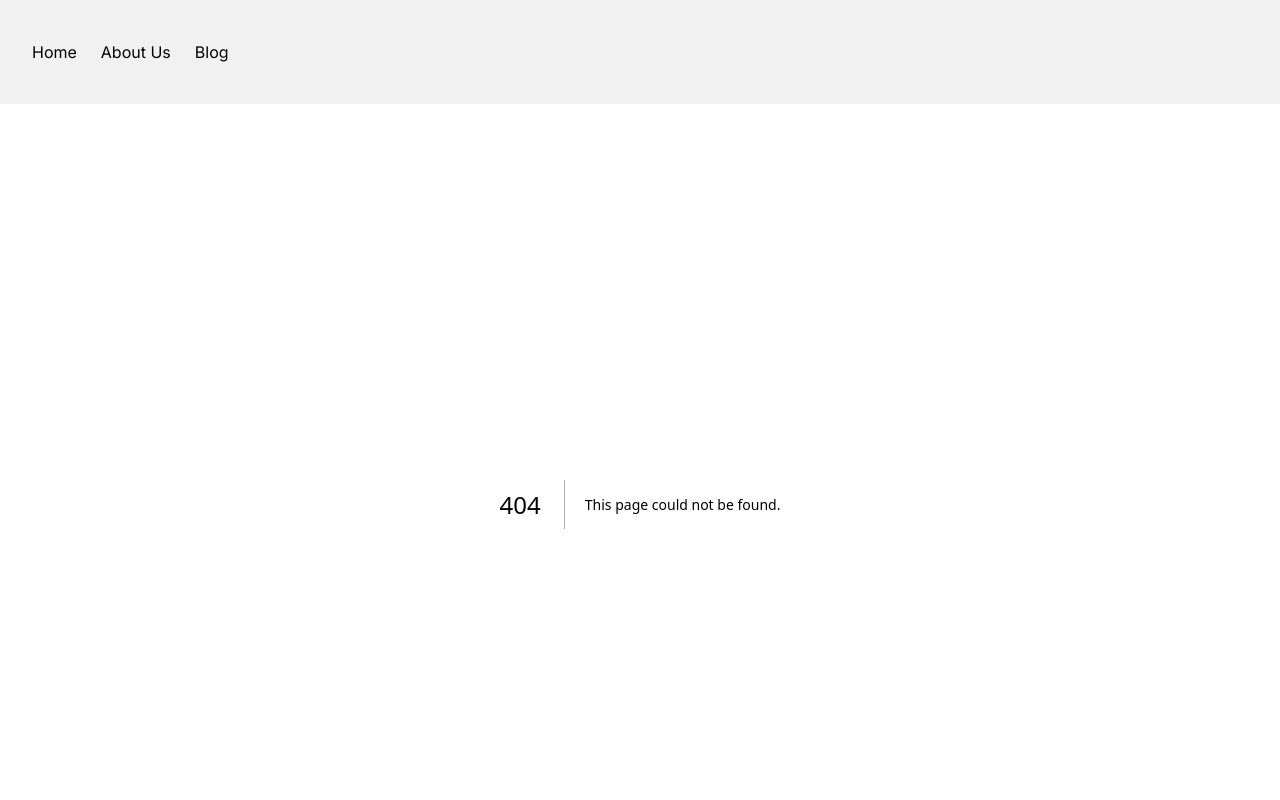
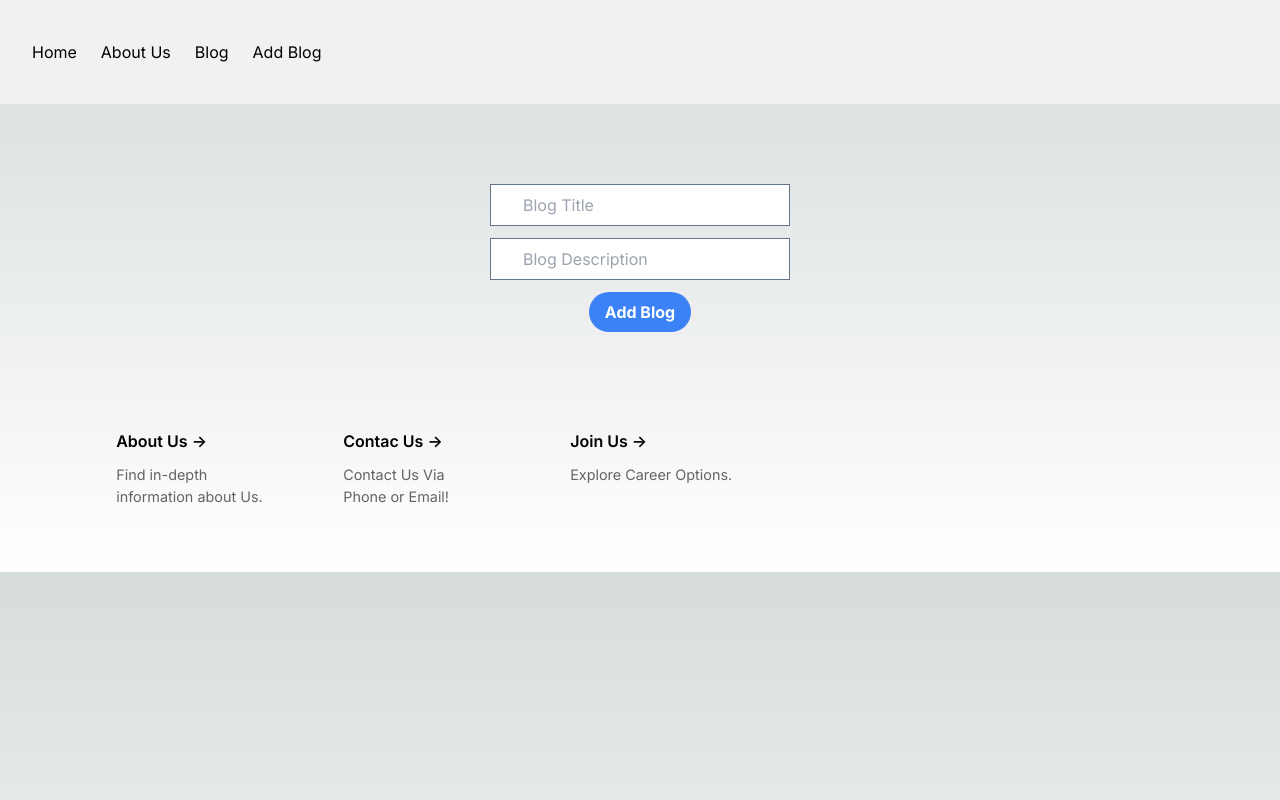
Before and after one commit to prashantTTN/NextJsBlog, a Next.js app: page /addBlog in a window 1280 px wide. Before the commit this address had no page. Shown: the top 800 px of the page. Built offline with nearby package versions, Linux system fonts and the light colour scheme.

Commit message:
create blog functionality

```diff
--- /dev/null
+++ b/app/addBlog/addBlog.module.css
@@ -0,0 +1,5 @@
+.addBlogForm {
+    align-items: center;
+    justify-content: left;
+    margin: 5rem auto;
+}
--- /dev/null
+++ b/app/addBlog/page.js
@@ -0,0 +1,65 @@
+"use client";
+
+import { useState } from "react";
+import { useRouter } from "next/navigation";
+import addBlogStyles from "./addBlog.module.css";
+import nextConfig from '../../next.config.mjs';
+
+export default function AddBlog() {
+  const [title, setTitle] = useState("");
+  const [content, setDescription] = useState("");
+//   const [id, setId] = useState(0);
+
+  const router = useRouter();
+
+  const handleSubmit = async (e) => {
+    e.preventDefault();
+
+    if (!title || !content) {
+      alert("Title and description are required.");
+      return;
+    }
+
+    try {
+    //   console.log('basePath`', `${process.env.MONGODB_URI}`);
+      const res = await fetch(`api/blog`, {
+        method: "POST",
+        headers: {
+          "Content-type": "application/json",
+        },
+        body: JSON.stringify({ title, content}),
+      });
+
+      if (res.ok) {
+        router.push("/blog");
+      } else {
+        throw new Error("Failed to create a topic");
+      }
+    } catch (error) {
+      console.log(error);
+    }
+  };
+
+  return (
+    <form onSubmit={handleSubmit} className={`flex flex-col gap-3 ${addBlogStyles.addBlogForm}`}>
+      <input onChange={(e) => setTitle(e.target.value)}
+        value={title} className="border border-slate-500 px-8 py-2"
+        type="text" placeholder="Blog Title"
+      />
+
+      <input onChange={(e) => setDescription(e.target.value)}
+        value={content} className="border border-slate-500 px-8 py-2"
+        type="text" placeholder="Blog Description"
+      />
+
+        {/* <input onChange={(e) => setId(e.target.value)}
+            value={id} className="border border-slate-500 px-8 py-2"
+            type="number" placeholder="Blog Id"
+        /> */}
+
+      <button type="submit" className="bg-blue-500 hover:bg-blue-700 text-white font-bold py-2 px-4 rounded-full">
+        Add Blog
+      </button>
+    </form>
+  );
+}
--- /dev/null
+++ b/app/api/blog/[id]/route.js
@@ -0,0 +1,18 @@
+import connectMongoDB from "@/libs/mongodb";
+import Topic from "@/models/blog";
+import { NextResponse } from "next/server";
+
+export async function PUT(request, { params }) {
+  const { id } = params;
+  const { newTitle: title, newDescription: description } = await request.json();
+  await connectMongoDB();
+  await Topic.findByIdAndUpdate(id, { title, description });
+  return NextResponse.json({ message: "Topic updated" }, { status: 200 });
+}
+
+// export async function GET(request, { params }) {
+//   const { id } = params;
+//   await connectMongoDB();
+//   const topic = await Topic.findOne({ _id: id });
+//   return NextResponse.json({ topic }, { status: 200 });
+// }
--- /dev/null
+++ b/app/api/blog/route.js
@@ -0,0 +1,26 @@
+import connectMongoDB from "@/libs/mongodb";
+import Blog from "@/models/blog";
+import { NextResponse } from "next/server";
+
+export async function POST(request) {
+  const { title, content} = await request.json();
+  console.log('in route.js===', title, content);
+  await connectMongoDB();
+  await Blog.create({ title, content});
+  console.log('creating blog===', { title, content});
+  return NextResponse.json({ message: "Blog Created" }, { status: 201 });
+}
+
+// export async function GET() {
+//   await connectMongoDB();
+//   const blogs = await Blog.find();
+//   console.log('blogs===', blogs);
+//   return NextResponse.json({ blogs });
+// }
+
+// export async function DELETE(request) {
+//   const id = request.nextUrl.searchParams.get("id");
+//   await connectMongoDB();
+//   await Topic.findByIdAndDelete(id);
+//   return NextResponse.json({ message: "Topic deleted" }, { status: 200 });
+// }
--- a/app/api/route.js
+++ /dev/null
@@ -1,6 +0,0 @@
-
-// export default async function getBlogsDetails(request) {
-//   const res = await fetch('https://dummyapi.online/api/blogposts')
-//   const blogs =  await res.json();
-//   return blogs;
-// }
--- a/app/components/NavBar.js
+++ b/app/components/NavBar.js
@@ -19,6 +19,7 @@ const MENU_LIST = [
   { text: "Home", href: "/" },
   { text: "About Us", href: "/about" },
   { text: "Blog", href: "/blog" },
+  { text: "Add Blog", href: "/addBlog" },
 ];
 const Navbar = () => {
   const [navActive, setNavActive] = useState(null);
--- a/app/components/common.module.css
+++ b/app/components/common.module.css
@@ -128,7 +128,7 @@ padding: 0 20px;
 font-size: 12px;
 text-align: justify;
 padding: 1rem;
-min-height: 250px;
+min-height: 285px;
 }
 
 .redirectBtn {
--- a/libs/mongodb.js
+++ b/libs/mongodb.js
@@ -2,7 +2,8 @@ import mongoose from "mongoose";
 
 const connectMongoDB = async () => {
   try {
-    await mongoose.connect(process.env.MONGODB_URI);
+    // console.log('in connectMongoDB MONGODB_URI===', process.env.MONGODB_URI);
+    await mongoose.connect("mongodb+srv://prashantbaliyan:XdNg3i2d2NvrGHnR@cluster0.lp22mzj.mongodb.net/?retryWrites=true&w=majority&appName=Cluster0");
     console.log("Connected to MongoDB.");
   } catch (error) {
     console.log(error);
--- /dev/null
+++ b/models/blog.js
@@ -0,0 +1,17 @@
+import mongoose, { Schema } from "mongoose";
+
+const blogSchema = new Schema(
+  {
+    title: String,
+    content: String,
+    // id : Number
+  },
+  {
+    timestamps: true,
+  }
+);
+
+// console.log('in blog model', mongoose.models.Blog, mongoose.model("Blog", blogSchema));
+const Blog = mongoose.models.Blog || mongoose.model("Blog", blogSchema);
+// const Blog = mongoose.model("Blog", blogSchema);
+export default Blog;
--- a/package.json
+++ b/package.json
@@ -12,6 +12,7 @@
     "@fortawesome/free-solid-svg-icons": "^6.5.2",
     "@fortawesome/react-fontawesome": "^0.2.1",
     "bootstrap": "^5.3.3",
+    "mongodb": "^6.6.2",
     "mongoose": "^7.3.0",
     "next": "14.2.3",
     "react": "^18",
```
Also changed, not shown: app/components/Cards.js (+15 -0 lines), models/topic.js (deleted, +0 -15 lines), 1 other file (tests, documents, lock files or other folders).
